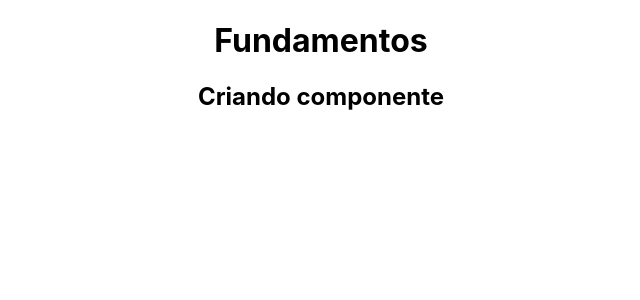
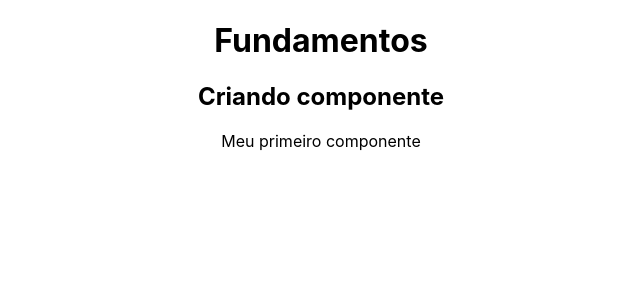
Before and after one commit to carolinakaji/react_estudos, a React (Create React App) app in the folder 2_FUNDAMENTOS/fundamentos/: page / in a window 1280 px wide. Shown: the top 300 px of the page, without its empty margins (319-959 px from the left). Built offline with nearby package versions, Linux system fonts and the light colour scheme.

Commit message:
Importado o component Firstcomponent

```diff
--- a/2_FUNDAMENTOS/fundamentos/src/App.js
+++ b/2_FUNDAMENTOS/fundamentos/src/App.js
@@ -1,4 +1,7 @@
-import logo from './logo.svg';
+// components
+import FirstComponent from './components/FirstComponent'
+
+// styles/ CSS
 import './App.css';
 
 function App() {
@@ -6,6 +9,7 @@ function App() {
     <div className="App">
       <h1>Fundamentos</h1>
       <h2>Criando componente</h2>
+      <FirstComponent />
     </div>
   );
 }
```
